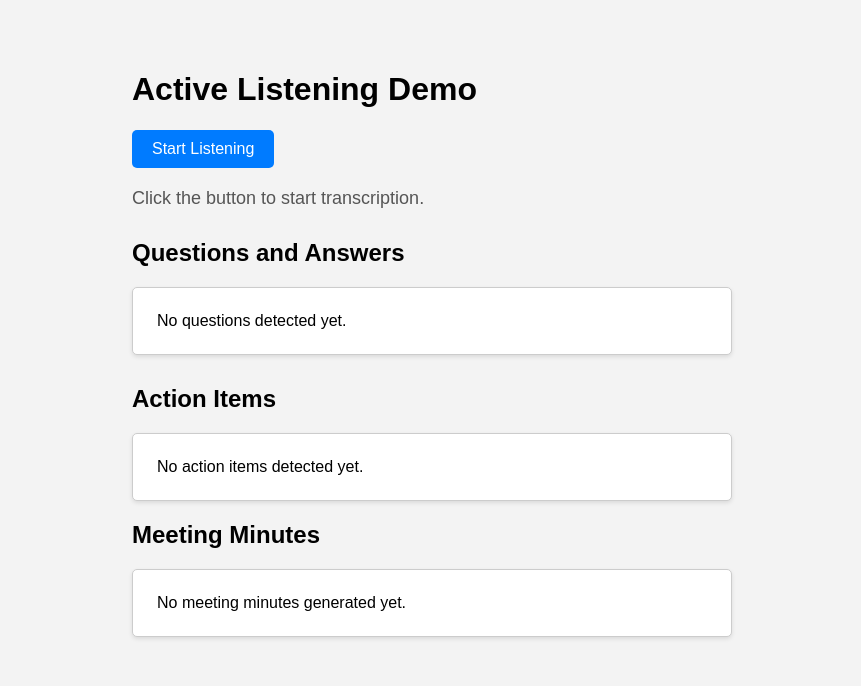
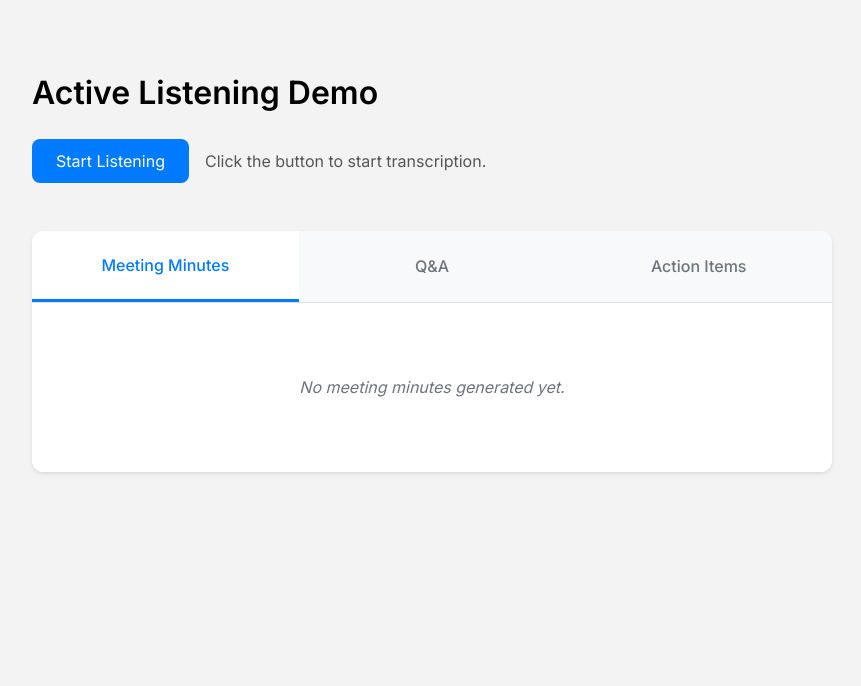
Before and after one commit to thetenzinwoser/live-ai, a Flask app: page / in a window 1280 px wide. Shown: the top 686 px of the page, without its empty margins (208-1069 px from the left). Run offline with Flask 3, Linux system fonts and the light colour scheme; some libraries are stand-ins or nearby versions.

Commit message:
UI Organization and font updates

```diff
--- a/app.py
+++ b/app.py
@@ -1,6 +1,6 @@
 from flask import Flask, request, jsonify, render_template
 from flask_socketio import SocketIO
-from speech_utils import transcribe_streaming
+import speech_utils  # Import the whole module
 from events import socketio
 import json
 from gpt_utils import get_gpt_response  # Function to interact with ChatGPT
@@ -25,14 +25,18 @@ def start_listening():
 
         # Clear questions and answers file
         with open("transcriptions/questions_answers.json", "w") as file:
-            file.write("[]")  # Overwrite with an empty JSON array
+            json.dump([], file)  # Initialize with empty array
+
+        # Clear action items file
+        with open("transcriptions/action_items.json", "w") as file:
+            json.dump({"action_items": ""}, file)  # Initialize with empty string
 
         # Clear meeting minutes file
         with open("transcriptions/meeting_minutes.json", "w") as file:
-            json.dump({"meeting_minutes": ""}, file)
+            json.dump({"meeting_minutes": ""}, file)  # Initialize with empty string
 
         # Start the transcription thread
-        threading.Thread(target=transcribe_streaming).start()
+        threading.Thread(target=speech_utils.transcribe_streaming).start()
 
         return jsonify({"message": "Listening started, previous session cleared!"})
     else:
@@ -43,8 +47,11 @@ def start_listening():
 def stop_listening():
     """Stop listening for transcription."""
     global is_listening
-    is_listening = False
-    return jsonify({"message": "Listening stopped. Data retained until next session starts."})
+    if is_listening:
+        is_listening = False
+        speech_utils.stop_transcription()  # Add this line to stop the transcription
+        return jsonify({"message": "Listening stopped. Data retained until next session starts."})
+    return jsonify({"message": "Already stopped."})
 
 
 @app.route('/')
--- a/templates/index.html
+++ b/templates/index.html
@@ -4,22 +4,29 @@
     <meta charset="UTF-8">
     <meta name="viewport" content="width=device-width, initial-scale=1.0">
     <title>Live AI - Active Listening</title>
+    <script src="https://cdn.jsdelivr.net/npm/marked/marked.min.js"></script>
+    <link rel="stylesheet" href="https://cdnjs.cloudflare.com/ajax/libs/highlight.js/11.8.0/styles/github.min.css">
+    <script src="https://cdnjs.cloudflare.com/ajax/libs/highlight.js/11.8.0/highlight.min.js"></script>
+    <script src="https://cdnjs.cloudflare.com/ajax/libs/socket.io/4.0.1/socket.io.js"></script>
+    <link href="https://fonts.googleapis.com/css2?family=Inter:wght@400;500;600&display=swap" rel="stylesheet">
     <style>
         body {
-            font-family: Arial, sans-serif;
-            padding: 50px;
+            font-family: 'Inter', system-ui, -apple-system, sans-serif;
+            padding: 48px 24px;
             background-color: #f3f3f3;
-            max-width: 600px;
+            max-width: 800px;
             margin: auto;
+            line-height: 1.5;
         }
 
         #start-listening {
-            padding: 10px 20px;
+            padding: 12px 24px;
             font-size: 16px;
+            font-family: 'Inter', system-ui, -apple-system, sans-serif;
             color: white;
             background-color: #007BFF;
             border: none;
-            border-radius: 5px;
+            border-radius: 8px;
             cursor: pointer;
             transition: background-color 0.5s ease, transform 0.2s ease;
         }
@@ -30,112 +37,254 @@
         }
 
         #indicator {
-            margin: 20px 0;
-            font-size: 18px;
+            margin: 0;
+            font-size: 16px;
             color: #555;
         }
 
-        #question-input {
-            width: 80%;
-            padding: 10px;
-            font-size: 16px;
-            margin: 20px 0;
-            border: 1px solid #ccc;
-            border-radius: 5px;
+        /* Tab Styles */
+        .tabs {
+            margin-top: 48px;
+            background: white;
+            border-radius: 12px;
+            overflow: hidden;
+            box-shadow: 0 2px 4px rgba(0, 0, 0, 0.1);
         }
 
-        #ask-ai {
-            padding: 10px 20px;
-            font-size: 16px;
-            color: white;
-            background-color: #28a745;
-            border: none;
-            border-radius: 5px;
-            cursor: pointer;
-            transition: background-color 0.5s ease, transform 0.2s ease;
+        .tab-buttons {
+            display: flex;
+            background: #f8f9fa;
+            border-bottom: 1px solid #dee2e6;
         }
 
-        #ask-ai:hover {
-            background-color: #218838;
-            transform: scale(1.05);
+        .tab-button {
+            padding: 24px;
+            border: none;
+            background: none;
+            cursor: pointer;
+            font-size: 16px;
+            font-family: 'Inter', system-ui, -apple-system, sans-serif;
+            font-weight: 500;
+            color: #6c757d;
+            transition: all 0.3s ease;
+            flex: 1;
+            text-align: center;
         }
 
-        #qa-container {
-            margin-top: 30px;
+        .tab-button:hover {
+            background-color: #e9ecef;
+            color: #495057;
         }
 
-        #qa-list {
-            display: flex;
-            flex-direction: column;
-            gap: 20px;
+        .tab-button.active {
+            background-color: white;
+            color: #007bff;
+            border-bottom: 3px solid #007bff;
         }
 
+        .tab-content {
+            display: none;
+            padding: 24px;
+            background: white;
+        }
+
+        .tab-content.active {
+            display: block;
+        }
+
+        /* Content Styles */
         .qa-item {
-            background-color: #ffffff;
-            border: 1px solid #ccc;
-            border-radius: 5px;
+            background-color: #f8f9fa;
+            border: 1px solid #dee2e6;
+            border-radius: 8px;
             padding: 24px;
-            text-align: left;
-            /* max-width: 600px; */
-            margin: 0 auto;
-            box-shadow: 0 2px 4px rgba(0, 0, 0, 0.1);
+            margin-bottom: 24px;
         }
 
         .qa-item strong {
             display: block;
             margin-bottom: 8px;
-        }
-
-        #action-items-container {
-            margin-top: 30px;
-        }
-
-        .action-items {
-            background-color: #ffffff;
-            border: 1px solid #ccc;
-            border-radius: 5px;
-            padding: 24px;
-            text-align: left;
-            margin: 0 auto;
-            box-shadow: 0 2px 4px rgba(0, 0, 0, 0.1);
-            white-space: pre-line;
+            color: #495057;
         }
 
         .empty-state {
-            background-color: #ffffff;
-            border: 1px solid #ccc;
-            border-radius: 5px;
+            text-align: center;
+            padding: 48px 24px;
+            color: #6c757d;
+            font-style: italic;
+        }
+
+        .content-container {
+            white-space: normal;
+            line-height: 1.6;
+        }
+
+        .content-container h1,
+        .content-container h2,
+        .content-container h3 {
+            color: #2c3e50;
+            margin-top: 1.5em;
+            margin-bottom: 0.5em;
+        }
+
+        .content-container ul,
+        .content-container ol {
+            padding-left: 24px;
+            margin: 24px 0;
+        }
+
+        .content-container li {
+            margin: 12px 0;
+        }
+
+        .content-container p {
+            margin: 24px 0;
+        }
+
+        .content-container code {
+            background: #f8f9fa;
+            padding: 4px 8px;
+            border-radius: 4px;
+            font-size: 14px;
+            font-family: 'Menlo', 'Monaco', 'Courier New', monospace;
+        }
+
+        .content-container pre {
+            background: #f8f9fa;
             padding: 24px;
+            border-radius: 8px;
+            overflow-x: auto;
+            margin: 24px 0;
+        }
+
+        .content-container blockquote {
+            border-left: 4px solid #007bff;
+            margin: 24px 0;
+            padding-left: 24px;
+            color: #6c757d;
+        }
+
+        .content-container table {
+            border-collapse: collapse;
+            width: 100%;
+            margin: 24px 0;
+        }
+
+        .content-container th,
+        .content-container td {
+            border: 1px solid #dee2e6;
+            padding: 12px;
             text-align: left;
-            margin: 0 auto;
-            box-shadow: 0 2px 4px rgba(0, 0, 0, 0.1);
+        }
+
+        .content-container th {
+            background: #f8f9fa;
+        }
+
+        /* QA specific styles */
+        .qa-item .question {
+            font-weight: 600;
+            color: #2c3e50;
+            margin-bottom: 24px;
+            font-size: 16px;
+        }
+
+        .qa-item .answer {
+            color: #495057;
+        }
+
+        /* Animation for tab transitions */
+        @keyframes fadeIn {
+            from { opacity: 0; }
+            to { opacity: 1; }
+        }
+
+        .tab-content.active {
+            animation: fadeIn 0.3s ease-in;
+        }
+
+        /* Add new styles for the button container */
+        .button-container {
+            display: flex;
+            align-items: center;
+            gap: 16px;  /* Space between button and text */
         }
     </style>
-    <script src="https://cdnjs.cloudflare.com/ajax/libs/socket.io/4.0.1/socket.io.js"></script>
 </head>
 <body>
     <h1>Active Listening Demo</h1>
-    <button id="start-listening">Start Listening</button>
-    <div id="indicator">Click the button to start transcription.</div>
-
-    <div id="qa-container">
-        <h2>Questions and Answers</h2>
-        <div id="qa-list" class="empty-state">No questions detected yet.</div>
+    <div class="button-container">
+        <button id="start-listening">Start Listening</button>
+        <div id="indicator">Click the button to start transcription.</div>
     </div>
 
-    <div id="action-items-container">
-        <h2>Action Items</h2>
-        <div id="action-items" class="action-items">No action items detected yet.</div>
-    </div>
+    <div class="tabs">
+        <div class="tab-buttons">
+            <button class="tab-button active" data-tab="minutes">Meeting Minutes</button>
+            <button class="tab-button" data-tab="questions">Q&A</button>
+            <button class="tab-button" data-tab="actions">Action Items</button>
+        </div>
 
-    <div id="meeting-minutes-container">
-        <h2>Meeting Minutes</h2>
-        <div id="meeting-minutes" class="action-items">No meeting minutes generated yet.</div>
+        <div id="minutes" class="tab-content active">
+            <div id="meeting-minutes" class="content-container">
+                <div class="empty-state">No meeting minutes generated yet.</div>
+            </div>
+        </div>
+
+        <div id="questions" class="tab-content">
+            <div id="qa-list" class="content-container">
+                <div class="empty-state">No questions detected yet.</div>
+            </div>
+        </div>
+
+        <div id="actions" class="tab-content">
+            <div id="action-items" class="content-container">
+                <div class="empty-state">No action items detected yet.</div>
+            </div>
+        </div>
     </div>
 
     <script>
         let isListening = false;
         const socket = io();
+
+        // Configure marked options
+        marked.setOptions({
+            breaks: true,
+            gfm: true,
+            headerIds: true,
+            sanitize: false,
+            highlight: function(code, lang) {
+                if (lang && hljs.getLanguage(lang)) {
+                    return hljs.highlight(code, { language: lang }).value;
+                }
+                return hljs.highlightAuto(code).value;
+            }
+        });
+
+        // Safely convert markdown to HTML
+        function renderMarkdown(content) {
+            try {
+                return marked.parse(content);
+            } catch (e) {
+                console.error('Markdown parsing error:', e);
+                return content;
+            }
+        }
+
+        // Tab functionality
+        document.querySelectorAll('.tab-button').forEach(button => {
+            button.addEventListener('click', () => {
+                // Remove active class from all buttons and contents
+                document.querySelectorAll('.tab-button').forEach(btn => btn.classList.remove('active'));
+                document.querySelectorAll('.tab-content').forEach(content => content.classList.remove('active'));
+
+                // Add active class to clicked button and corresponding content
+                button.classList.add('active');
+                const tabId = button.getAttribute('data-tab');
+                document.getElementById(tabId).classList.add('active');
+            });
+        });
 
         // Listen for content updates
         socket.on('content_update', function() {
@@ -150,20 +299,18 @@
                 .then(data => {
                     const qaList = document.getElementById("qa-list");
                     if (data.questions && data.questions.length > 0) {
-                        qaList.className = "";
                         qaList.innerHTML = "";
                         data.questions.forEach(item => {
                             const questionEl = document.createElement("div");
                             questionEl.className = "qa-item";
                             questionEl.innerHTML = `
-                                <strong>${item.question}</strong><br>
-                                ${item.answer}
+                                <div class="question">${item.question}</div>
+                                <div class="answer">${renderMarkdown(item.answer)}</div>
                             `;
                             qaList.appendChild(questionEl);
                         });
                     } else {
-                        qaList.className = "empty-state";
-                        qaList.textContent = "No questions detected yet.";
+                        qaList.innerHTML = '<div class="empty-state">No questions detected yet.</div>';
                     }
                 })
                 .catch(error => {
@@ -177,9 +324,9 @@
                 .then(data => {
                     const actionItemsEl = document.getElementById("action-items");
                     if (data.action_items && data.action_items.trim()) {
-                        actionItemsEl.textContent = data.action_items;
+                        actionItemsEl.innerHTML = renderMarkdown(data.action_items);
                     } else {
-                        actionItemsEl.textContent = "No action items detected yet.";
+                        actionItemsEl.innerHTML = '<div class="empty-state">No action items detected yet.</div>';
                     }
                 })
                 .catch(error => {
@@ -193,9 +340,9 @@
                 .then(data => {
                     const minutesEl = document.getElementById("meeting-minutes");
                     if (data.meeting_minutes && data.meeting_minutes.trim()) {
-                        minutesEl.textContent = data.meeting_minutes;
+                        minutesEl.innerHTML = renderMarkdown(data.meeting_minutes);
                     } else {
-                        minutesEl.textContent = "No meeting minutes generated yet.";
+                        minutesEl.innerHTML = '<div class="empty-state">No meeting minutes generated yet.</div>';
                     }
                 })
                 .catch(error => {
```
Also changed, not shown: gpt_utils.py (+6 -6 lines), speech_utils.py (+28 -15 lines).
